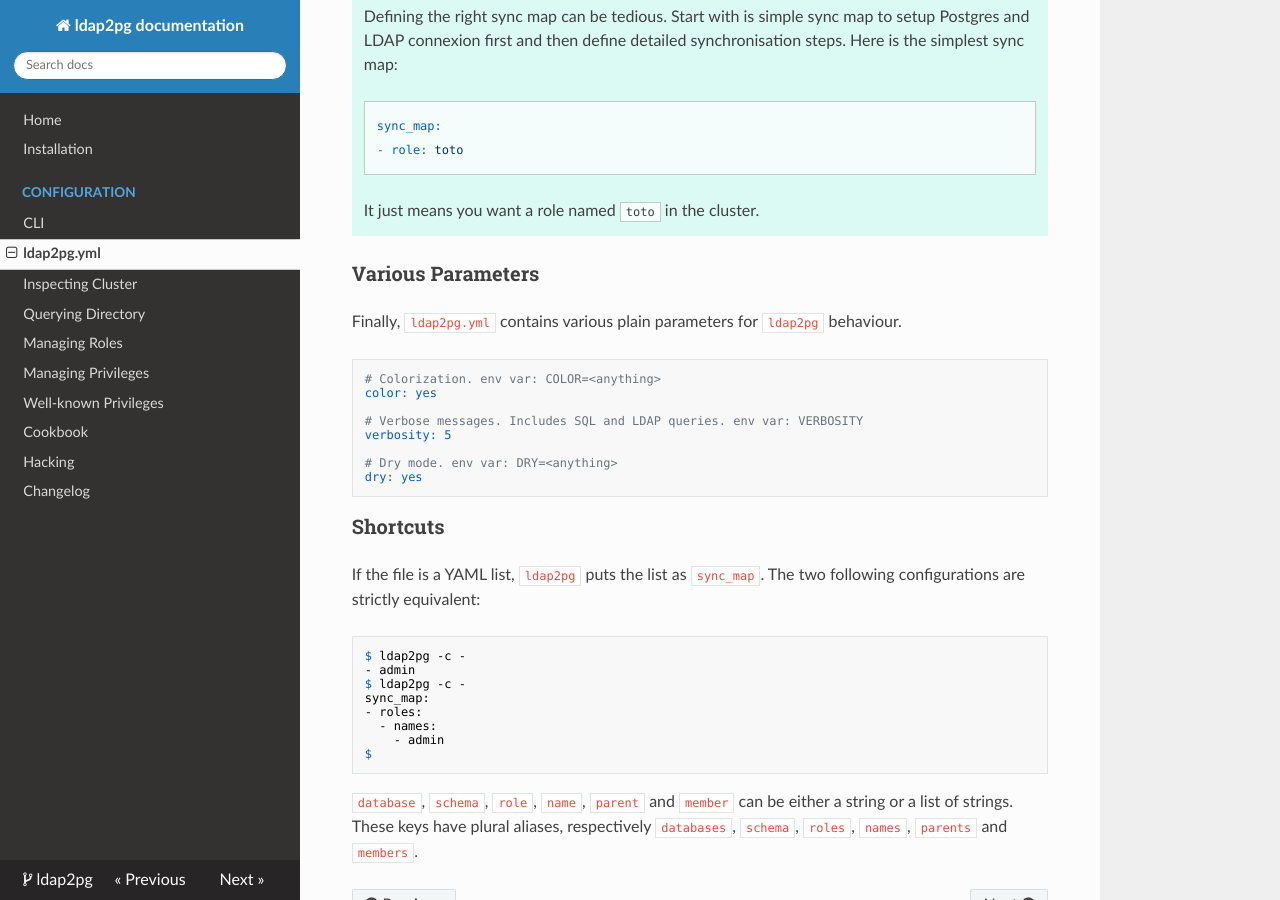
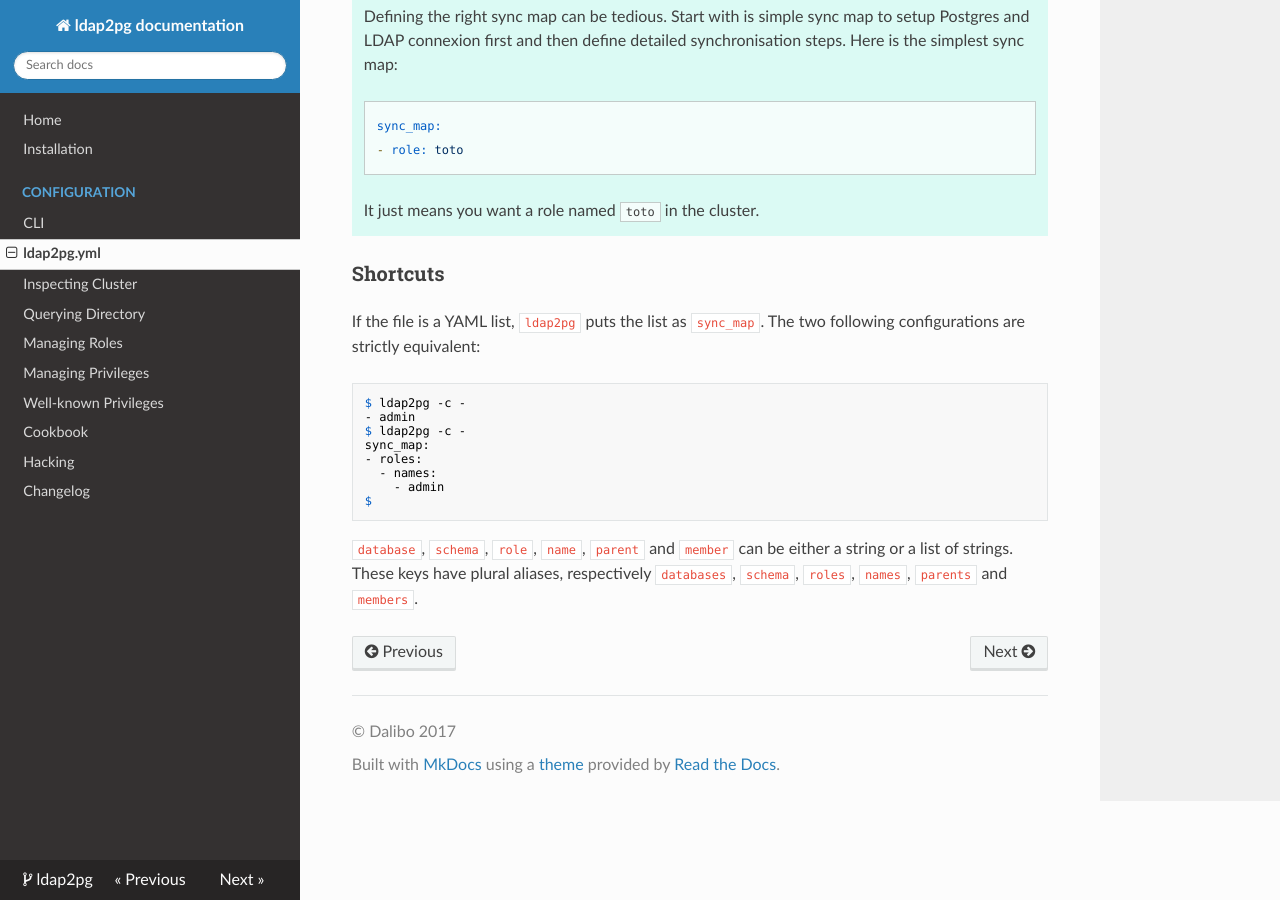
Before and after one commit to dalibo/ldap2pg, an MkDocs documentation site: the page built from docs/config.md, in a window 1280 px wide and 900 px high, scrolled down 4094 px. Built offline with MkDocs 1.6.1, drawn with Linux system fonts in a browser that asks for light colours; nearby versions of some CDN libraries.

Commit message:
docs: Undocument behavior options in favor of CLI
It's a bad idea to configure color or dry in config. Also, verbosity as
int is not very meaningful.

````diff
--- a/docs/config.md
+++ b/docs/config.md
@@ -232,23 +232,6 @@ sections compose a mapping:
     It just means you want a role named `toto` in the cluster.
 
 
-## Various Parameters
-
-Finally, `ldap2pg.yml` contains various plain parameters for `ldap2pg`
-behaviour.
-
-``` yaml
-# Colorization. env var: COLOR=<anything>
-color: yes
-
-# Verbose messages. Includes SQL and LDAP queries. env var: VERBOSITY
-verbosity: 5
-
-# Dry mode. env var: DRY=<anything>
-dry: yes
-```
-
-
 ## Shortcuts
 
 If the file is a YAML list, `ldap2pg` puts the list as `sync_map`. The two
````
